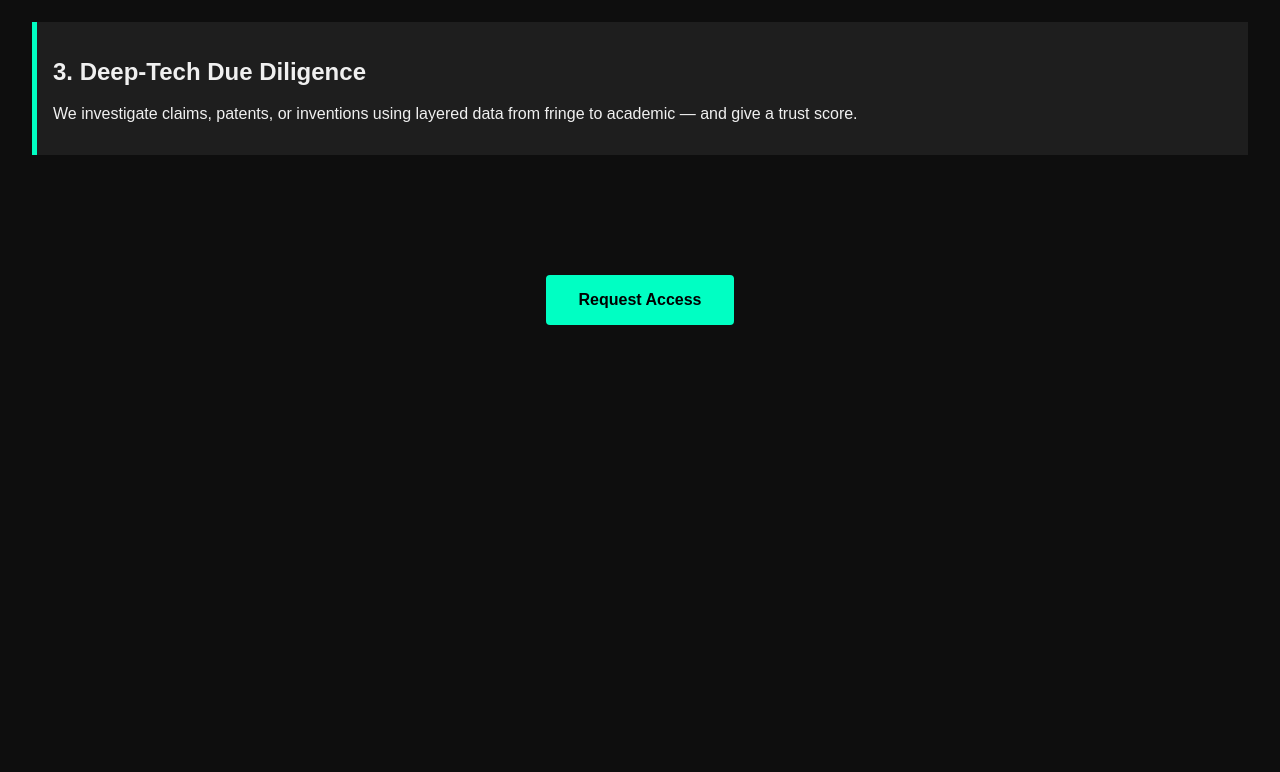
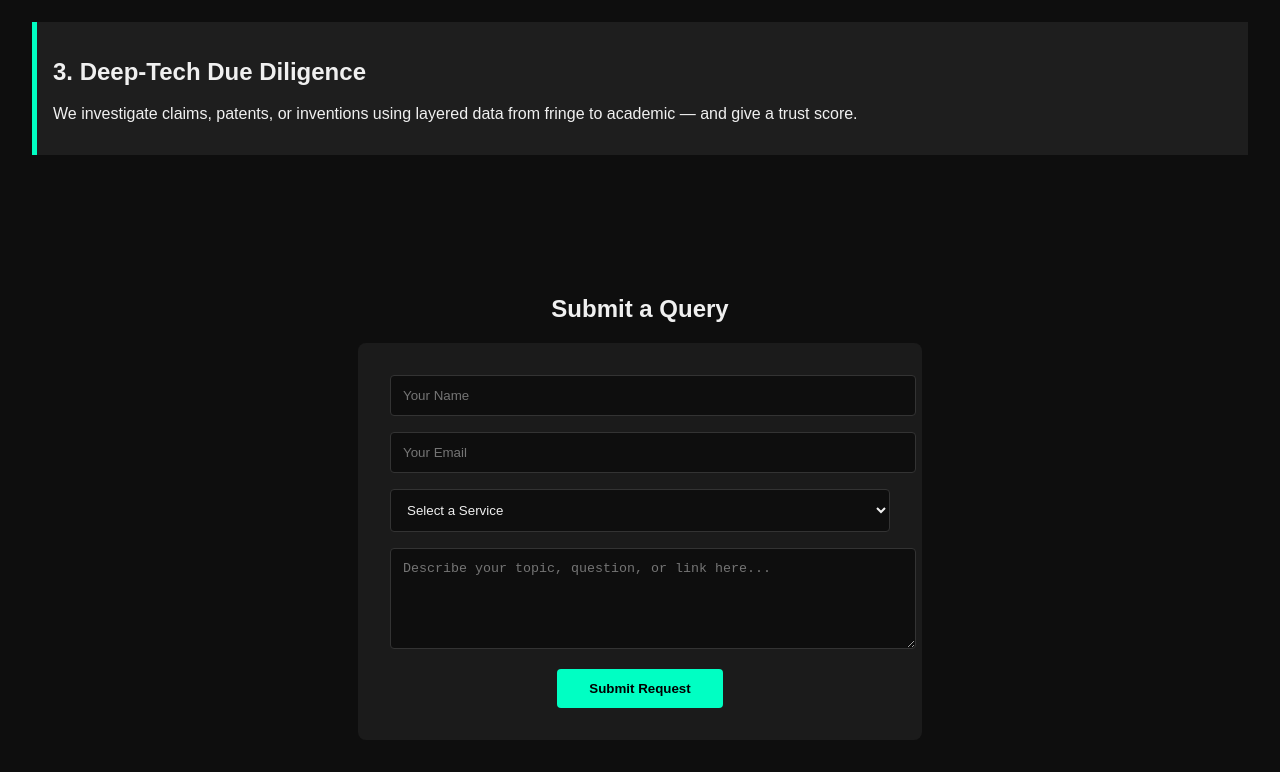
Before and after one commit to Bilal1014/unfiltered-agency, a plain HTML site: page index.html in a window 1280 px wide. Shown: the part 485-1257 px from the top of the page. Before the commit the page ends 842 px from the top, so only its background shows below. Drawn offline with Linux system fonts and the light colour scheme.

Commit message:
Updated with intake form

```diff
--- a/index.html
+++ b/index.html
@@ -30,7 +30,7 @@
       padding: 1rem;
       border-left: 5px solid #00ffc3;
     }
-    .cta {
+    .cta, .form-section {
       text-align: center;
       margin-top: 2rem;
     }
@@ -41,6 +41,31 @@
       color: #000;
       text-decoration: none;
       font-weight: bold;
+      border-radius: 4px;
+    }
+    .form-section form {
+      max-width: 500px;
+      margin: 0 auto;
+      background: #1b1b1b;
+      padding: 2rem;
+      border-radius: 8px;
+    }
+    .form-section input, .form-section select, .form-section textarea {
+      width: 100%;
+      padding: 0.75rem;
+      margin-bottom: 1rem;
+      background: #0e0e0e;
+      border: 1px solid #333;
+      color: #f0f0f0;
+      border-radius: 4px;
+    }
+    .form-section button {
+      background-color: #00ffc3;
+      color: #000;
+      padding: 0.75rem 2rem;
+      border: none;
+      font-weight: bold;
+      cursor: pointer;
       border-radius: 4px;
     }
   </style>
@@ -64,8 +89,21 @@
       <p>We investigate claims, patents, or inventions using layered data from fringe to academic — and give a trust score.</p>
     </div>
   </section>
-  <section class="cta">
-    <a href="mailto:founder@unknowledge.agency">Request Access</a>
+
+  <section class="form-section">
+    <h2>Submit a Query</h2>
+    <form action="https://formsubmit.co/bilaal811@gmail.com" method="POST">
+      <input type="text" name="name" placeholder="Your Name" required>
+      <input type="email" name="email" placeholder="Your Email" required>
+      <select name="service" required>
+        <option value="">Select a Service</option>
+        <option value="black_archive">Black Archive Synthesis</option>
+        <option value="sandbox">Sandbox Simulation</option>
+        <option value="due_diligence">Deep-Tech Due Diligence</option>
+      </select>
+      <textarea name="query" placeholder="Describe your topic, question, or link here..." rows="5" required></textarea>
+      <button type="submit">Submit Request</button>
+    </form>
   </section>
 </body>
 </html>
```
